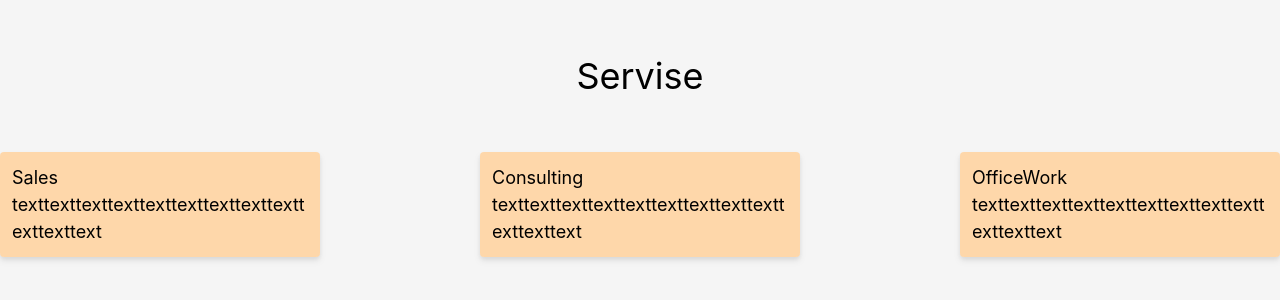
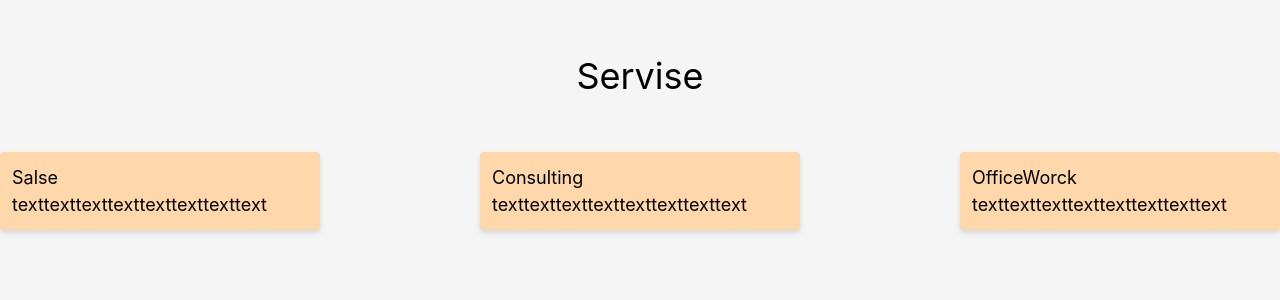
Before and after one commit to enshia-kanami/react-lp, a React (Create React App) app: page /servise in a window 1280 px wide. Shown: the top 300 px of the page. Built offline with nearby package versions, Linux system fonts and the light colour scheme; the HTML template or start-up script is replaced by a standard one.

Commit message:
Reactでお問合せフォーム実装

```diff
--- a/src/App.js
+++ b/src/App.js
@@ -1,19 +1,22 @@
 import React from 'react';
 import { BrowserRouter, Route, Routes} from 'react-router-dom';
-import Compiles from './routes/Compiles';
+import Home from './routes/Home';
 import About from './routes/About';
 import Header from './routes/Header';
 import Servise from './routes/Servise';
+import Contact from './routes/Contact';
+
 
 function App() {
   return (
       <div className='App'>
         <BrowserRouter>
           <Routes>
-            <Route path='/' element={<Compiles />} />
+            <Route path='/' element={<Home />} />
             <Route path='/header' element={<Header />} />
             <Route path='/about' element={<About />} />
             <Route path='/servise' element={<Servise />} />
+            <Route path='/contact' element={<Contact />} />
           </Routes>
         </BrowserRouter>
       </div>
--- a/src/routes/Contact.js
+++ b/src/routes/Contact.js
@@ -1,28 +1,69 @@
 import React from "react";
+import { useState } from "react";
 import Button from "./Button";
 
 function Contact() {
+    const initialVlues = {userName: "", userEmail: ""}//フォームが３つだから、配列で１つに管理
+    const [formVlues, setFormVlues] = useState(initialVlues);//初期値として設定
+    const [formErrors, setFormErrors] = useState({});//エラー用のオブジェクト
+    const [isSubmit, setIsSubmit] = useState(false);
+
+
+    const handleChange = (e) => {
+        const {name, value} = e.target;
+        setFormVlues ({...formVlues, [name]: value});
+        console.log(formVlues);
+    };
+
+    const handleSubmit = (e) => {
+        e.preventDefault(); //更新されるのを妨げる
+        setFormErrors(validate(formVlues));//バリデーションチェック
+        setIsSubmit(true);//
+    }
+
+    const validate = (values) => { //引数→どの値をバリデーションチェックするのか
+        const errors = {}; //どのinputでエラーが発生しているのかオブジェクトで管理
+        const regex = /^[a-zA-Z0-9_+-]+(.[a-zA-Z0-9_+-]+)*@([a-zA-Z0-9][a-zA-Z0-9-]*[a-zA-Z0-9]*\.)+[a-zA-Z]{2,}$/ //メールアドレスバリデーション正規表現
+
+        if(!values.userName) {
+            errors.userName = "nameを入力して下さい";
+        } else if (values.userName.length < 2) {
+            errors.userName = "2文字以上で入力して下さい";
+        }
+        if(!values.userEmail) {
+            errors.userEmail = "emailを入力して下さい";
+        } else if (!regex.test(values.userEmail)) {
+            errors.userEmail = "正しいメールアドレスを入力して下さい";
+        }
+        return errors;
+    }
+
     return (
         <contact className="bg-slate-200">
                 <div className="rounded-lg w-3/5 my-14 mr-auto ml-auto shadow-xl bg-white p-3">
                     <h3 className="text-center m-6 text-4xl">Contact</h3>
-                        <form>
+                        <form onSubmit={(e) => handleSubmit(e)}>
                             <div className="mb-2 text-center">
                                 <label className="text-left w-3/12 inline-block">Name:</label>
-                                <input className="bg-gray-100" type="text" placeholder="hoge"></input>
+                                <input className="bg-gray-100" type="text" placeholder= "hoge" name="userName" onChange={(e) => handleChange(e)}></input> {/*文字を格納*/}
                             </div>
+                            <p className="text-red-600 text-xs">{formErrors.userName}</p>
                             <div className="mb-2 text-center">
                                 <label className="text-left w-3/12 inline-block">Email:</label>
-                                <input className="bg-gray-100" type="email" placeholder="hoge@hoge.com"></input>
+                                <input className="bg-gray-100" type="email" placeholder= "hoge@hoge" name="userEmail" onChange={(e) => handleChange(e)}></input>
                             </div>
+                            <p className="text-red-600 text-xs">{formErrors.userEmail}</p>
                             <div className="mb-2 text-center">
                                 <label className="items-start text-left  align-top w-3/12 inline-block">Contact:</label>
-                                <textarea className="bg-gray-100" placeholder="text"></textarea>
+                                <textarea className="bg-gray-100" placeholder="text" tepe="textarea"></textarea>
                             </div>
                             <div className="md:items-center text-center">
                                 <Button
                                 buttonType={"Send request"}
                                 />
+                                {Object.keys(formErrors).length === 0 && isSubmit && (
+                                    <div className="text-green-600">ログインに成功しました</div>
+                                )} {/*formErrorsの中にkeyの値が入っている。エラー文が何個入っているのか*/}
                             </div>
                         </form>
                 </div>
--- a/src/routes/Servise.js
+++ b/src/routes/Servise.js
@@ -1,22 +1,23 @@
 import React from "react";
+import ServiseItems from "./ServiseItems";
 
 function Servise() {
     return(
         <service>
             <h3 className="text-center m-14 text-4xl">Servise</h3>
                 <div className="flex justify-between ">
-                    <div className="bg-orange-200 rounded drop-shadow-md mb-3 w-1/4 p-3">
-                        <h4>Sales</h4>
-                        <p className="break-words whitespace-pre-wrap">texttexttexttexttexttexttexttexttexttexttexttext</p>
-                    </div>
-                    <div className="bg-orange-200 rounded drop-shadow-md mb-3 w-1/4 p-3">
-                        <h4>Consulting</h4>
-                        <p className="break-words whitespace-pre-wrap">texttexttexttexttexttexttexttexttexttexttexttext</p>
-                    </div>
-                    <div className="bg-orange-200 rounded drop-shadow-md mb-3 w-1/4 p-3">
-                        <h4>OfficeWork</h4>
-                        <p className="break-words whitespace-pre-wrap">texttexttexttexttexttexttexttexttexttexttexttext</p>
-                    </div>
+                    <ServiseItems
+                    serviseTitle={'Salse'}
+                    serviseText={'texttexttexttexttexttexttexttext'}
+                    />
+                    <ServiseItems
+                    serviseTitle={'Consulting'}
+                    serviseText={'texttexttexttexttexttexttexttext'}
+                    />
+                    <ServiseItems
+                    serviseTitle={'OfficeWorck'}
+                    serviseText={'texttexttexttexttexttexttexttext'}
+                    />
                 </div>
         </service>
     )
--- /dev/null
+++ b/src/routes/ServiseItems.js
@@ -0,0 +1,10 @@
+const ServiseItems = (props) => {
+    return (
+        <div className="bg-orange-200 rounded drop-shadow-md mb-3 w-1/4 p-3">
+            <h4>{props.serviseTitle}</h4>
+            <p className="break-words whitespace-pre-wrap">{props.serviseText}</p>
+        </div>
+    )
+}
+
+export default ServiseItems;
```
Also changed, not shown: src/routes/Home.js (renamed from src/routes/Compiles.js, +22 -2 lines).
